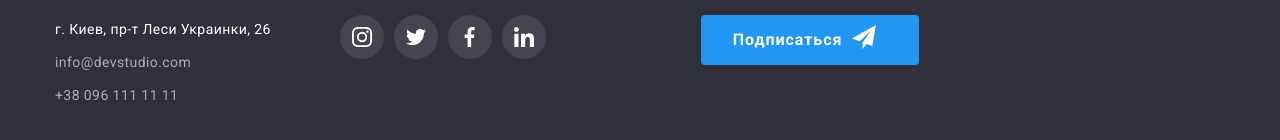
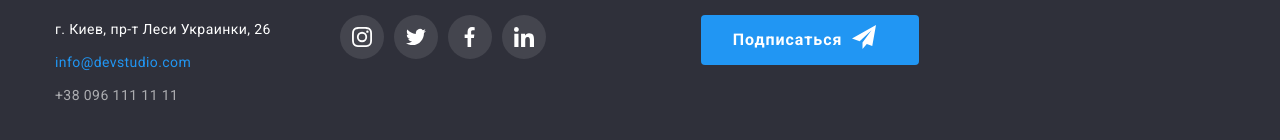
Before and after one commit to pryhunova/goit-markup-hw-04, a plain HTML site: page index.html in a window 1280 px wide. In both pictures the pointer is over the link 162 px from the left and 2895 px from the top of the page. Shown: the part 2833-2973 px from the top of the page. Drawn offline with nearby package versions, Linux system fonts and the light colour scheme.

Commit message:
ховер и фокус в контактах в футере

```diff
--- a/css/style.css
+++ b/css/style.css
@@ -282,6 +282,11 @@ p {
 .label .item a:hover,
 .label .item a:focus {
   background-color: var(--accent-color);
+}
+
+.contacts-footer:hover,
+.contacts-footer:focus {
+  color: var(--accent-color);
 }
 
 /*margin-right: 10px;*/
```
